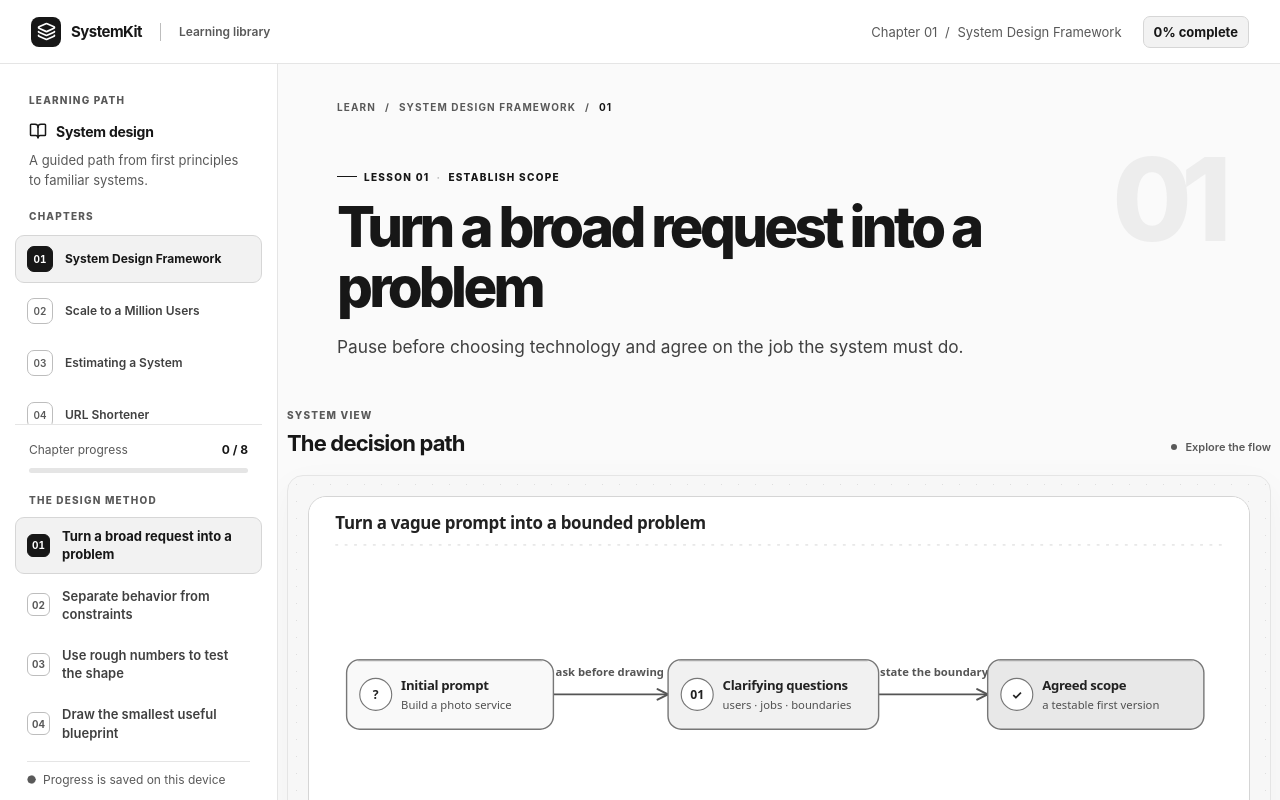
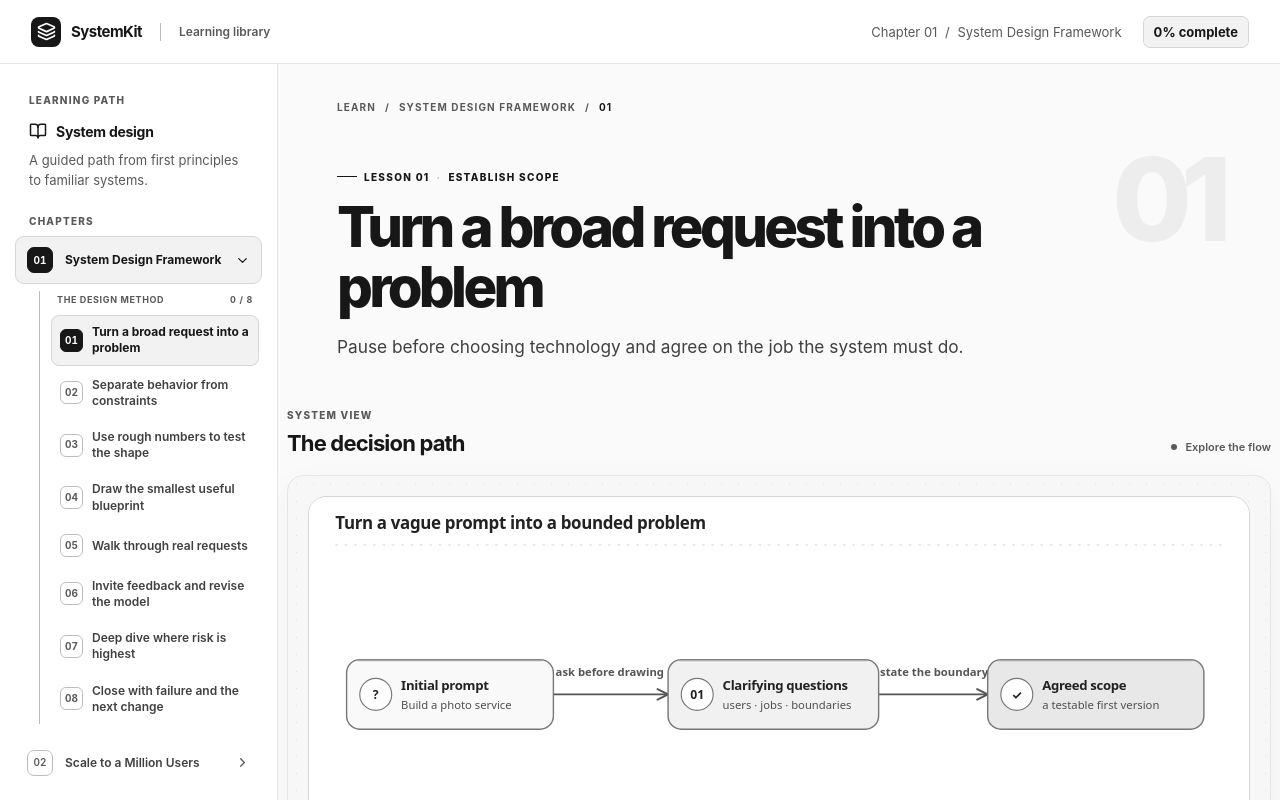
Before and after one commit to arboydev27/systemkit, a Next.js app: page / in a window 1280 px wide. Shown: the top 800 px of the page. Built offline with nearby package versions, Linux system fonts and the light colour scheme.

Commit message:
Nest lessons beneath the selected chapter in the sidebar.

```diff
--- a/src/app/globals.css
+++ b/src/app/globals.css
@@ -61,36 +61,36 @@ button svg { flex: none; }
 .icon-button:hover { background: var(--surface-soft); }
 .menu-button { display: none; }
 
-.sidebar { position: fixed; top: 64px; bottom: 0; left: 0; z-index: 20; width: 278px; background: var(--surface); border-right: 1px solid var(--line); overflow: hidden; }
-.sidebar-inner { height: 100%; min-height: 0; display: flex; flex-direction: column; padding: 24px 15px 13px; }
+.sidebar { position: fixed; top: 64px; bottom: 0; left: 0; z-index: 20; width: 278px; background: var(--surface); border-right: 1px solid var(--line); overflow-y: auto; overscroll-behavior: contain; scrollbar-width: thin; }
+.sidebar-inner { min-height: 100%; display: flex; flex-direction: column; padding: 24px 15px 13px; }
 .sidebar-head { padding: 0 14px; }
 .section-label, .nav-overline, .chapter-card-label, .section-kicker { color: var(--muted); font-size: 10px; line-height: 1.4; letter-spacing: .12em; font-weight: 800; }
 .sidebar-title { display: flex; align-items: center; gap: 9px; margin-top: 14px; font-size: 14px; font-weight: 750; letter-spacing: -.02em; }
 .sidebar-title svg { color: var(--accent); }
 .sidebar-head p { margin: 10px 0 0; color: var(--muted); font-size: 13px; line-height: 1.55; }
-.chapter-navigation { display: grid; align-content: start; flex: 0 1 auto; gap: 4px; min-height: 108px; max-height: 27vh; margin-top: 19px; padding-bottom: 8px; overflow-y: auto; overscroll-behavior: contain; scrollbar-width: thin; border-bottom: 1px solid var(--line); }
-.chapter-navigation .nav-overline, .step-navigation .nav-overline { position: sticky; top: 0; z-index: 1; background: var(--surface); }
+.chapter-navigation { flex: 1; margin-top: 24px; }
 .chapter-navigation .nav-overline { padding-bottom: 8px; }
+.chapter-group + .chapter-group { margin-top: 4px; }
 .chapter-link { display: flex; align-items: center; gap: 12px; width: 100%; min-height: 48px; padding: 8px 11px; border: 1px solid transparent; border-radius: 9px; background: transparent; color: var(--ink-soft); text-align: left; font-size: 12px; font-weight: 620; line-height: 1.35; }
 .chapter-link:hover { background: var(--surface-soft); color: var(--ink); }
-.chapter-link.is-active { border-color: var(--accent-line); background: var(--accent-tint); color: var(--accent); font-weight: 750; }
+.chapter-link.is-active { position: sticky; top: 0; z-index: 2; border-color: var(--accent-line); background: var(--accent-tint); color: var(--accent); font-weight: 750; }
 .chapter-link-number { display: grid; place-items: center; flex: none; width: 26px; height: 26px; border: 1px solid var(--line-strong); border-radius: 7px; background: var(--surface); color: var(--muted); font-size: 10px; font-variant-numeric: tabular-nums; }
 .chapter-link.is-active .chapter-link-number { border-color: var(--accent); background: var(--accent); color: var(--on-accent); }
-.progress-block { flex: none; margin: 17px 14px 20px; }
-.progress-label { display: flex; align-items: center; justify-content: space-between; font-size: 12px; color: var(--muted); }
-.progress-label strong { color: var(--ink); font-size: 12px; }
-.progress-track { height: 5px; margin-top: 11px; overflow: hidden; background: var(--line); border-radius: 50px; }
-.progress-track > span { display: block; height: 100%; background: var(--accent); border-radius: inherit; transition: width .25s ease; }
-.step-navigation { flex: 1; min-height: 0; padding-bottom: 2px; overflow-y: auto; overscroll-behavior: contain; scrollbar-width: thin; }
+.chapter-link-title { flex: 1; min-width: 0; }
+.chapter-link-chevron { flex: none; color: var(--muted); transform: rotate(-90deg); transition: transform .18s ease; }
+.chapter-group.is-open .chapter-link-chevron { color: var(--accent); transform: rotate(0); }
+.chapter-inline-content { margin: 7px 3px 15px 24px; padding-left: 11px; border-left: 1px solid var(--line-strong); }
+.chapter-inline-progress { display: flex; align-items: center; justify-content: space-between; gap: 6px; padding: 3px 6px 10px; color: var(--muted); font-size: 9px; font-weight: 750; letter-spacing: .07em; }
+.chapter-inline-progress span:last-child { flex: none; font-variant-numeric: tabular-nums; }
 .nav-overline { display: block; padding: 0 14px 10px; }
-.step-navigation ol { list-style: none; margin: 0; padding: 0; }
-.step-navigation li + li { margin-top: 3px; }
-.step-link { display: flex; align-items: center; gap: 12px; width: 100%; min-height: 44px; padding: 9px 11px; border: 1px solid transparent; border-radius: 9px; background: transparent; color: var(--ink-soft); text-align: left; font-size: 13px; font-weight: 560; line-height: 1.4; transition: background .15s ease, color .15s ease, border-color .15s ease; }
+.chapter-lessons { list-style: none; margin: 0; padding: 0; }
+.chapter-lessons li + li { margin-top: 2px; }
+.step-link { display: flex; align-items: center; gap: 9px; width: 100%; min-height: 42px; padding: 8px 8px; border: 1px solid transparent; border-radius: 8px; background: transparent; color: var(--ink-soft); text-align: left; font-size: 12px; font-weight: 560; line-height: 1.35; transition: background .15s ease, color .15s ease, border-color .15s ease; }
 .step-link:hover { background: var(--surface-soft); color: var(--ink); }
 .step-link.is-active { background: var(--accent-tint); border-color: var(--accent-line); color: var(--accent); font-weight: 720; }
 .step-index { display: grid; place-items: center; flex: none; width: 23px; height: 23px; border: 1px solid var(--line-strong); border-radius: 6px; color: var(--muted); background: var(--surface); font-size: 10px; font-weight: 700; font-variant-numeric: tabular-nums; }
 .is-active .step-index { background: var(--accent); color: var(--on-accent); border-color: var(--accent); }
-.sidebar-foot { display: flex; flex: none; align-items: center; gap: 7px; margin: 12px 12px 0; padding-top: 10px; border-top: 1px solid var(--line); color: var(--muted); font-size: 12px; }
+.sidebar-foot { display: flex; flex: none; align-items: center; gap: 7px; margin: 18px 12px 0; padding-top: 14px; border-top: 1px solid var(--line); color: var(--muted); font-size: 12px; }
 .sidebar-foot-icon { display: grid; place-items: center; color: var(--muted); }
 
 .main-content { margin-left: 278px; padding-top: 64px; }
--- a/src/components/LearningExperience.tsx
+++ b/src/components/LearningExperience.tsx
@@ -112,9 +112,7 @@ export function LearningExperience() {
   const headingRef = useRef<HTMLHeadingElement>(null);
   const questionHeadingRef = useRef<HTMLHeadingElement>(null);
   const firstOptionRef = useRef<HTMLButtonElement>(null);
-  const chapterNavigationRef = useRef<HTMLElement>(null);
-  const activeChapterLinkRef = useRef<HTMLButtonElement>(null);
-  const stepNavigationRef = useRef<HTMLElement>(null);
+  const sidebarRef = useRef<HTMLElement>(null);
   const activeStepLinkRef = useRef<HTMLButtonElement>(null);
 
   useEffect(() => {
@@ -145,22 +143,16 @@ export function LearningExperience() {
 
   useEffect(() => {
     if (!ready) return;
-    const navigation = chapterNavigationRef.current;
-    const activeLink = activeChapterLinkRef.current;
-    if (!navigation || !activeLink) return;
-    const list = navigation.getBoundingClientRect();
-    const active = activeLink.getBoundingClientRect();
-    navigation.scrollTop += active.top - list.top - (list.height - active.height) / 2;
-  }, [chapter.id, ready]);
-
-  useEffect(() => {
-    if (!ready) return;
-    const navigation = stepNavigationRef.current;
+    const navigation = sidebarRef.current;
     const activeLink = activeStepLinkRef.current;
     if (!navigation || !activeLink) return;
     const list = navigation.getBoundingClientRect();
     const active = activeLink.getBoundingClientRect();
-    navigation.scrollTop += active.top - list.top - (list.height - active.height) / 2;
+    if (active.bottom > list.bottom - 16) {
+      navigation.scrollTop += active.bottom - list.bottom + 16;
+    } else if (active.top < list.top + 64) {
+      navigation.scrollTop += active.top - list.top - 64;
+    }
   }, [activeStepId, chapter.id, ready]);
 
   useEffect(() => {
@@ -298,7 +290,7 @@ export function LearningExperience() {
 
       {menuOpen ? <button type="button" className="sidebar-scrim" aria-label="Close navigation" onClick={() => setMenuOpen(false)} /> : null}
 
-      <aside id="chapter-sidebar" className={`sidebar ${menuOpen ? "sidebar-open" : ""}`} aria-label="Chapter navigation">
+      <aside ref={sidebarRef} id="chapter-sidebar" className={`sidebar ${menuOpen ? "sidebar-open" : ""}`} aria-label="Chapter navigation">
         <div className="sidebar-inner">
           <div className="sidebar-head">
             <span className="section-label">LEARNING PATH</span>
@@ -306,43 +298,48 @@ export function LearningExperience() {
             <p>A guided path from first principles to familiar systems.</p>
           </div>
 
-          <nav ref={chapterNavigationRef} className="chapter-navigation" aria-label="Chapters">
+          <nav className="chapter-navigation" aria-label="Chapters and lessons">
             <span className="nav-overline">CHAPTERS</span>
-            {chapters.map((item) => (
-              <button key={item.id} ref={item.id === chapter.id ? activeChapterLinkRef : undefined} type="button" className={`chapter-link ${item.id === chapter.id ? "is-active" : ""}`}
-                aria-current={item.id === chapter.id ? "page" : undefined} onClick={() => selectChapter(item.id)}>
-                <span className="chapter-link-number">{item.number}</span><span>{item.title}</span>
+            {chapters.map((item) => {
+              const selected = item.id === chapter.id;
+              return (
+                <div key={item.id} className={`chapter-group ${selected ? "is-open" : ""}`}>
+                  <button type="button" className={`chapter-link ${selected ? "is-active" : ""}`}
+                    aria-current={selected ? "page" : undefined}
+                    aria-expanded={selected}
+                    aria-controls={selected ? `chapter-lessons-${item.id}` : undefined}
+                    onClick={() => selectChapter(item.id)}>
+                    <span className="chapter-link-number">{item.number}</span>
+                    <span className="chapter-link-title">{item.title}</span>
+                    <ChevronDown className="chapter-link-chevron" size={15} aria-hidden="true" />
                   </button>
-            ))}
-          </nav>
-
-          <div className="progress-block" aria-label={`${completedCount} of ${steps.length} lessons complete`}>
-            <div className="progress-label"><span>Chapter progress</span><strong>{completedCount} / {steps.length}</strong></div>
-            <div className="progress-track"><span style={{ width: `${completionPercentage}%` }} /></div>
+                  {selected ? (
+                    <div className="chapter-inline-content">
+                      <div className="chapter-inline-progress" aria-label={`${completedCount} of ${steps.length} lessons complete`}>
+                        <span>{chapter.lessonLabel}</span><span>{completedCount} / {steps.length}</span>
                       </div>
-
-          <nav ref={stepNavigationRef} className="step-navigation" aria-label="Lessons">
-            <span className="nav-overline">{chapter.lessonLabel}</span>
-            <ol>
-              {steps.map((item, index) => {
-                const active = item.id === step.id;
-                const complete = progress.completed.includes(item.id);
+                      <ol id={`chapter-lessons-${item.id}`} className="chapter-lessons">
+                        {steps.map((lesson, index) => {
+                          const active = lesson.id === step.id;
+                          const complete = progress.completed.includes(lesson.id);
                           return (
-                  <li key={item.id}>
-                    <button
-                      type="button"
-                      ref={active ? activeStepLinkRef : undefined}
+                            <li key={lesson.id}>
+                              <button type="button" ref={active ? activeStepLinkRef : undefined}
                                 className={`step-link ${active ? "is-active" : ""}`}
                                 aria-current={active ? "step" : undefined}
-                      onClick={() => selectStep(item.id)}
-                    >
+                                onClick={() => selectStep(lesson.id)}>
                                 <span className="step-index" aria-hidden="true">{complete ? <Check size={14} strokeWidth={2.5} /> : padded(index)}</span>
-                      <span className="step-link-title">{item.title}</span>
+                                <span className="step-link-title">{lesson.title}</span>
                               </button>
                             </li>
                           );
                         })}
                       </ol>
+                    </div>
+                  ) : null}
+                </div>
+              );
+            })}
           </nav>
 
           <div className="sidebar-foot">
```
Lines whose indentation alone changed are shown as unchanged.
